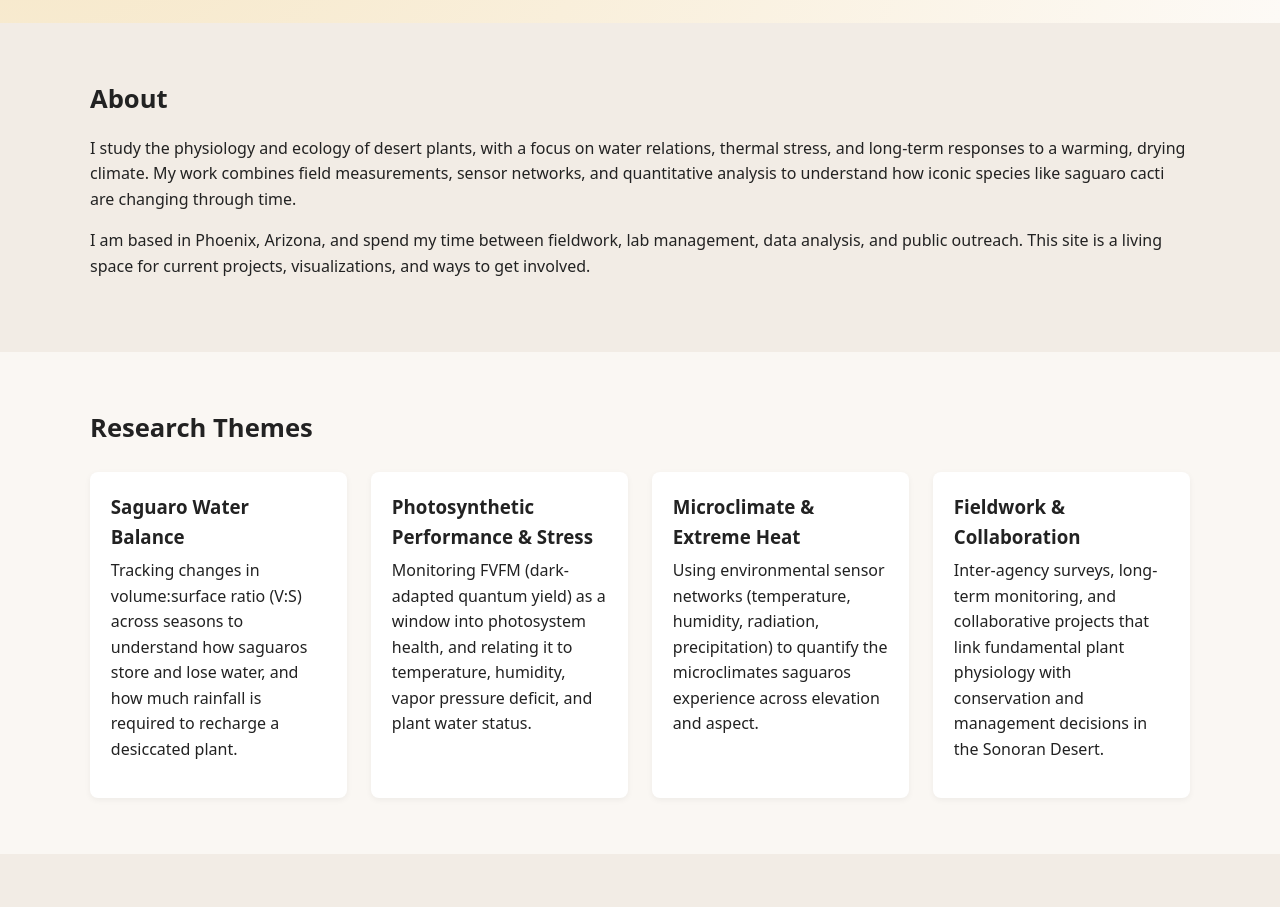
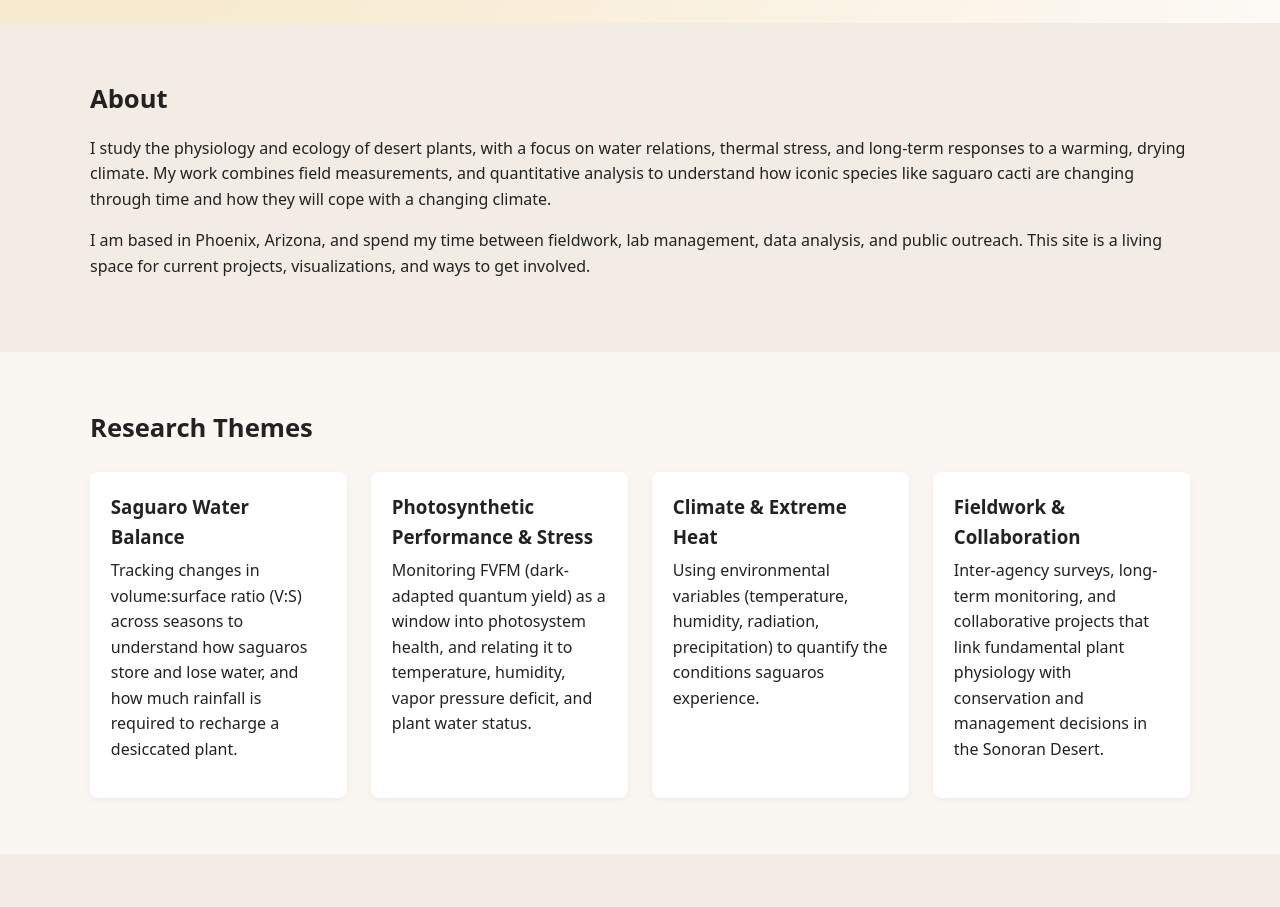
Before and after one commit to AliSchuessler/AliSchuessler.github.io, a plain HTML site: page index.html in a window 1280 px wide. Shown: the part 420-1327 px from the top of the page. Drawn offline with Linux system fonts and the light colour scheme.

Commit message:
Revise content in index.html for clarity
Updated text to improve clarity and specificity regarding the study of desert plants and their climate interactions.

```diff
--- a/index.html
+++ b/index.html
@@ -52,9 +52,9 @@
         <p>
           I study the physiology and ecology of desert plants, with a focus on
           water relations, thermal stress, and long-term responses to a warming,
-          drying climate. My work combines field measurements, sensor networks,
+          drying climate. My work combines field measurements,
           and quantitative analysis to understand how iconic species like
-          saguaro cacti are changing through time.
+          saguaro cacti are changing through time and how they will cope with a changing climate.
         </p>
         <p>
           I am based in Phoenix, Arizona, and spend my time between fieldwork,
@@ -90,11 +90,11 @@
           </article>
 
           <article class="card">
-            <h3>Microclimate & Extreme Heat</h3>
+            <h3>Climate & Extreme Heat</h3>
             <p>
-              Using environmental sensor networks (temperature, humidity,
-              radiation, precipitation) to quantify the microclimates saguaros
-              experience across elevation and aspect.
+              Using environmental variables (temperature, humidity,
+              radiation, precipitation) to quantify the conditions saguaros
+              experience.
             </p>
           </article>
 
```
